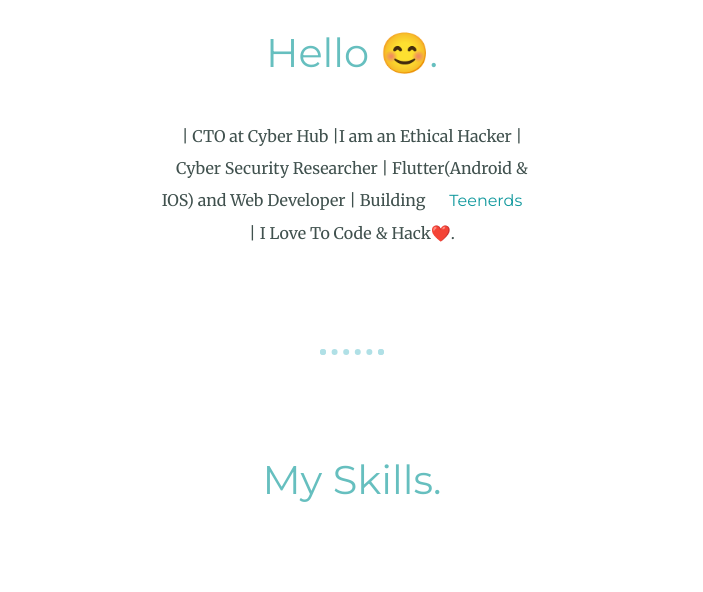
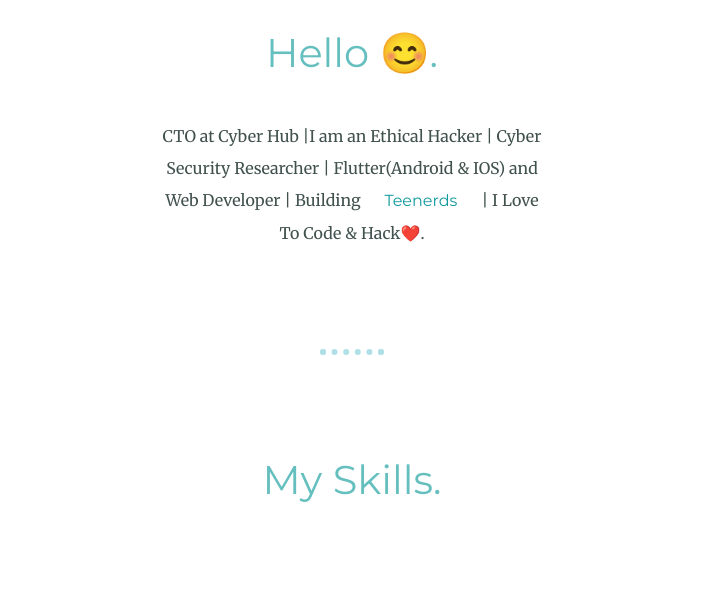
Before and after one commit to Sarvesh5555/Porfolio, a plain HTML site: page index.html in a window 1280 px wide. Shown: the part 1040-1632 px from the top of the page, without its empty margins (288-991 px from the left). Drawn offline with Linux system fonts and the light colour scheme.

Commit message:
Update index.html

```diff
--- a/index.html
+++ b/index.html
@@ -27,7 +27,7 @@
         <div class="profile">
             <img src="Images/profile_edited.png" alt="">
             <h2>Hello 😊.</h2>
-            <p class="intro">| CTO at Cyber Hub |I am an Ethical Hacker | Cyber Security Researcher | Flutter(Android & IOS) and Web Developer | Building
+            <p class="intro">CTO at Cyber Hub |I am an Ethical Hacker | Cyber Security Researcher | Flutter(Android & IOS) and Web Developer | Building
                 <a href="https://teenerds-co.github.io/teenerds/" target="_blank">Teenerds </a>| I Love To Code &
                 Hack❤️.
             </p>
```
